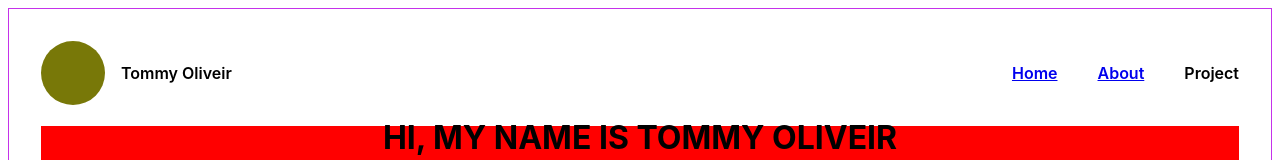
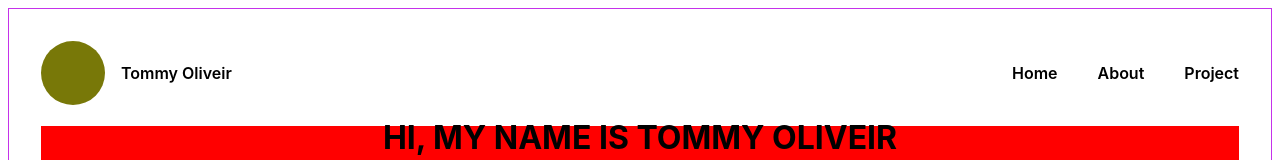
Before and after one commit to TommyOliveir/vite-react-official-project_PORTFOLIO, a React (Vite) app: page / in a window 1280 px wide. Shown: the top 160 px of the page. Built offline with nearby package versions, Linux system fonts and the light colour scheme; the HTML template or start-up script is replaced by a standard one.

Commit message:
good shape

```diff
--- a/src/App.css
+++ b/src/App.css
@@ -29,6 +29,11 @@
 nav {
   display: flex;
   gap: 2.5em;
+  cursor: pointer;
+  margin-left: auto;
 
-  margin-left: auto;
 }
+nav a {
+  color: black;
+  text-decoration: none;
+}
```
